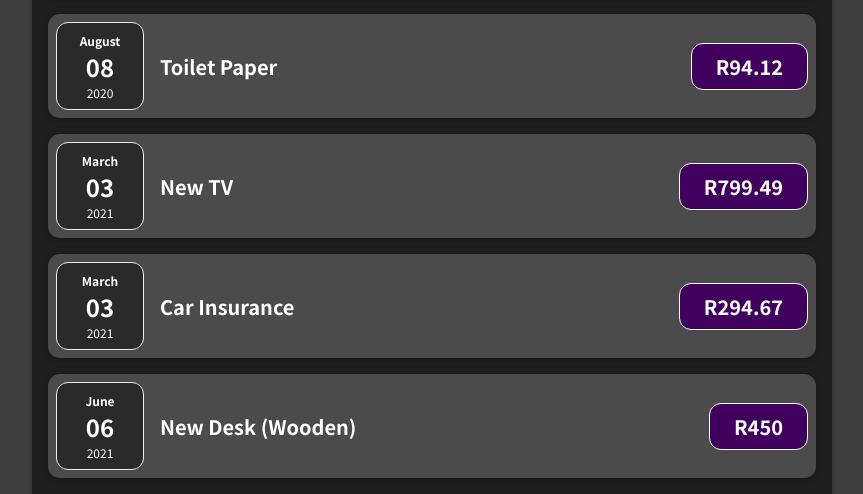
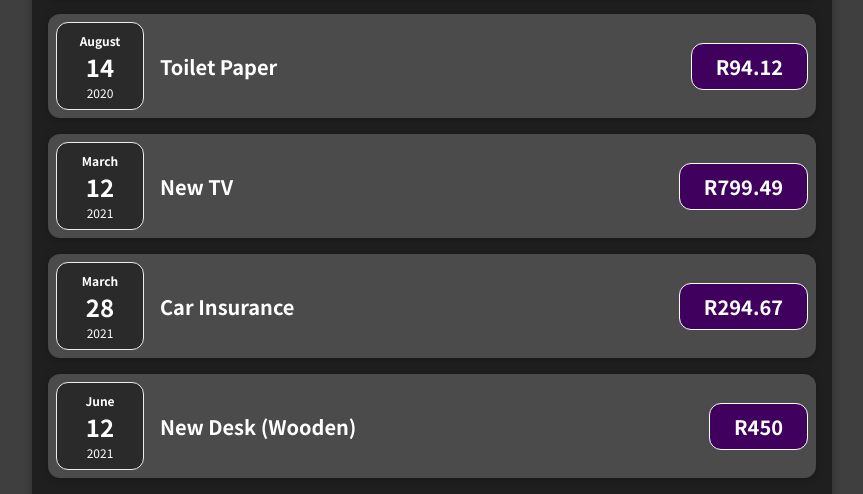
Before and after one commit to edyedy01/01-starting-setup, a React (Create React App) app: page / in a window 1280 px wide. Shown: the part 356-850 px from the top of the page, without its empty margins (208-1071 px from the left). Built offline with nearby package versions, Linux system fonts and the light colour scheme.

Commit message:
before assignment no 3

```diff
--- a/src/App.js
+++ b/src/App.js
@@ -1,17 +1,11 @@
+import React, {useState} from "react";
+
 import Expenses from "./components/expenses/Expenses";
 
 import NewExpense from "./components/newexpense/NewExpense";
 
-function App() {
-  /*const expenses = [
-    {id: 'e1', title: 'Udemy Course', amount: 200.00, date: new Date(), },
-    {id: 'e2', title: 'Bazooka', amount: 300.00, date: new Date(), },
-    {id: 'e3', title: 'Flick knife', amount: 400.00, date: new Date(), },
-    {id: 'e4', title: 'Bible', amount: 500.00, date: new Date(), }
-  ];*/
-
 //https://github.com/academind/react-complete-guide-code/blob/03-react-basics-working-with-components/extra-files/expenses.txt
-  const expenses = [
+const DUMEE_EXPENSES = [
   {
     id: 'e1',
     title: 'Toilet Paper',
@@ -33,18 +27,14 @@ function App() {
   },
 ];
 
+function App() {
+  const [expenses, setExpenses] = useState(DUMEE_EXPENSES);
+
   const addExpenseHandler = (expense) => {
-    console.log('In App.js');
-    console.log(expense);
+    setExpenses((prevExpenses) =>
+      [expense, ...prevExpenses]
+    );
   };
-
-  /*return
-    React.createElement(
-      'div',
-      {},
-      React.createElement('h2', {}, "Let's get started!"),
-      React.createElement(Expenses, {items: expenses})
-    ); */
 
   return (
     <div>
--- a/src/components/expenses/ExpenseDate.js
+++ b/src/components/expenses/ExpenseDate.js
@@ -2,7 +2,7 @@ import './ExpenseDate.css'
 
 function ExpenseDate(props) {
     const monthDisplay = props.date.toLocaleString('en-US', {month: 'long'});
-    const dayDisplay = props.date.toLocaleString('en-US', {month: '2-digit'});
+    const dayDisplay = props.date.toLocaleString('en-US', {day: '2-digit'});
     const yearDisplay = props.date.getFullYear();
 
     return (
```
Also changed, not shown: src/components/expenses/Expenses.js (+12 -0 lines), 1 other file (tests, documents, lock files or other folders). Lines whose indentation alone changed are shown as unchanged.
